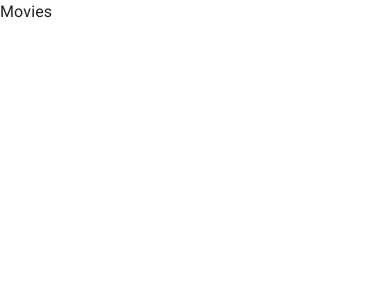
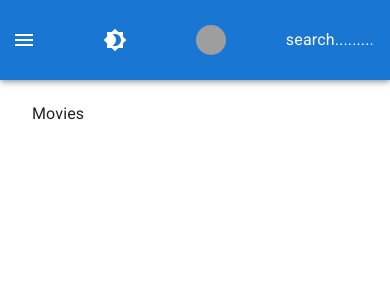
Before and after one commit to salmann7/FilmJSX, a React (Vite) app: page / in a window 390 px wide. Shown: the top 300 px of the page. Built offline with nearby package versions, Linux system fonts and the light colour scheme; grey boxes are pictures that could not be loaded.

Commit message:
nav bar code mui

```diff
--- a/package.json
+++ b/package.json
@@ -14,6 +14,7 @@
     "@mui/icons-material": "^5.11.11",
     "@mui/material": "^5.11.15",
     "@mui/styled-engine-sc": "^5.11.11",
+    "@mui/styles": "^5.11.13",
     "@reduxjs/toolkit": "^1.9.3",
     "axios": "^1.3.4",
     "react": "^18.2.0",
--- a/src/App.jsx
+++ b/src/App.jsx
@@ -1,16 +1,25 @@
 import React from 'react'
 import CssBaseline from '@mui/material/CssBaseline';
 import { Routes, Route, Link } from "react-router-dom";
+
 import Movies from './pages/Movies/Movies';
 import MovieInformation from './pages/MovieInformation/MovieInformation';
 import Actor from './pages/Actor/Actor';
 import Profile from './pages/Profile/Profile';
+import Navbar from './components/NavBar/Navbar';
+
+import useStyles from './styles';
 
 const App = () => {
+
+  const classes = useStyles();
+
   return (
-    <div>
+    <div className={classes.root}>
       <CssBaseline />
-      <main>
+      <Navbar />
+      <main className={classes.content}>
+        <div className={classes.toolbar}/>
         <Routes>
           <Route exact path='/' element={<Movies />}/>
           <Route exact path='/movie/:id' element={<MovieInformation />}/>
--- /dev/null
+++ b/src/components/NavBar/Navbar.jsx
@@ -0,0 +1,61 @@
+import React, { useState } from 'react'
+import { AppBar, Toolbar, IconButton, Avatar, Drawer, Button, useMediaQuery } from '@mui/material';
+import { Menu, AccountCircle, Brightness4, Brightness7 } from '@mui/icons-material';
+import { useTheme } from '@mui/material/styles';
+import { Link } from "react-router-dom";
+
+import useStyles from './styles';
+import SideBar from '../SideBar/SideBar';
+
+const Navbar = () => {
+
+  const classes = useStyles();
+  const isMobile = useMediaQuery('(max-width:600px)');
+  const theme = useTheme();
+  const isAuthenticated = true;
+  const [ mobileOpen, setMobileOpen] = useState(false);
+
+  return (
+    <>
+      <AppBar position='fixed'>
+        <Toolbar className={classes.toolbar}>
+          {isMobile && (
+            <IconButton color='inherit' edge='start' style={{outline:'none'}} onClick={() => ({})} className={classes.menuButton}>
+              <Menu />
+            </IconButton>
+          )}
+          <IconButton color='inherit' sx={{ml:1}} onClick={() => ({})} >
+            {theme.palette.mode === 'dark' ? <Brightness7 /> : <Brightness4 />}
+          </IconButton>
+          {!isMobile && 'search.........'}
+          <div>
+            {!isAuthenticated ? (
+              <Button color='inherit' onClick={() => ({})}>
+                Login &nbsp; <AccountCircle />
+              </Button>
+            ): (
+              <Button color='inherit' component={Link} to="/profile/:id" className={classes.linkButton} onClick={()=>({})}>
+                {!isMobile && <>My Profile &nbsp;</>}
+                <Avatar style={{ width: 30, height: 30}} alt="profile" src='https://cdn.pixabay.com/photo/2015/10/05/22/37/blank-profile-picture-973460__340.png' />
+              </Button>
+            )}
+          </div>
+          {isMobile && 'search.........'}
+        </Toolbar>
+      </AppBar>
+      <div>
+        <nav className={classes.drawer}>
+          { isMobile ? (
+             <Drawer variant='temporary' anchor='right' open={mobileOpen} className={classes.drawerBackground} classes={{paper: classes.drawerPaper}} ModalProps={{keepMounted: true}}>
+              <SideBar setMobileOpen={setMobileOpen} />
+             </Drawer>
+          ) : (
+            <Drawer />
+          )}
+        </nav>
+      </div>
+    </>
+  )
+}
+
+export default Navbar
--- /dev/null
+++ b/src/components/NavBar/styles.js
@@ -0,0 +1,20 @@
+import { makeStyles } from "@mui/styles";
+
+export default makeStyles((theme) => ({
+    toolbar: {
+        height: '80px',
+        display: 'flex',
+        justifyContent: 'space-between',
+        marginLeft: '240px',
+        [theme.breakpoints.down('sm')]: {
+            marginLeft: '0px',
+            flexWrap: 'wrap'
+        }
+    },
+    menuButton: {
+        marginRight: theme.spacing(2),
+        [theme.breakpoints.up('sm')]: {
+            display: 'none'
+        }
+    }
+}))
--- /dev/null
+++ b/src/components/SideBar/SideBar.jsx
@@ -0,0 +1,11 @@
+import React from 'react'
+
+const SideBar = () => {
+  return (
+    <div>
+      SideBar
+    </div>
+  )
+}
+
+export default SideBar
--- a/src/main.jsx
+++ b/src/main.jsx
@@ -1,12 +1,18 @@
 import React from 'react'
 import ReactDOM from 'react-dom/client'
 import { BrowserRouter } from "react-router-dom";
-import App from './App'
+import { createTheme, ThemeProvider } from '@mui/material/styles';
+
+import App from './App';
+
+const theme = createTheme({});
 
 ReactDOM.createRoot(document.getElementById('root')).render(
   <React.StrictMode>
-    <BrowserRouter>
-      <App />
-    </BrowserRouter>
+    <ThemeProvider theme={theme}>
+      <BrowserRouter>
+        <App />
+      </BrowserRouter>
+    </ThemeProvider>
   </React.StrictMode>,
 )
--- /dev/null
+++ b/src/styles.js
@@ -0,0 +1,15 @@
+import { makeStyles } from "@mui/styles";
+
+export default makeStyles(() => ({
+    root: {
+        display: "flex",
+        height: "100%"
+    },
+    content: {
+        flexGrow: "1",
+        padding: "2em"
+    },
+    toolbar: {
+        height: "70px"
+    }
+}))
```
Also changed, not shown: 1 other file (tests, documents, lock files or other folders).
